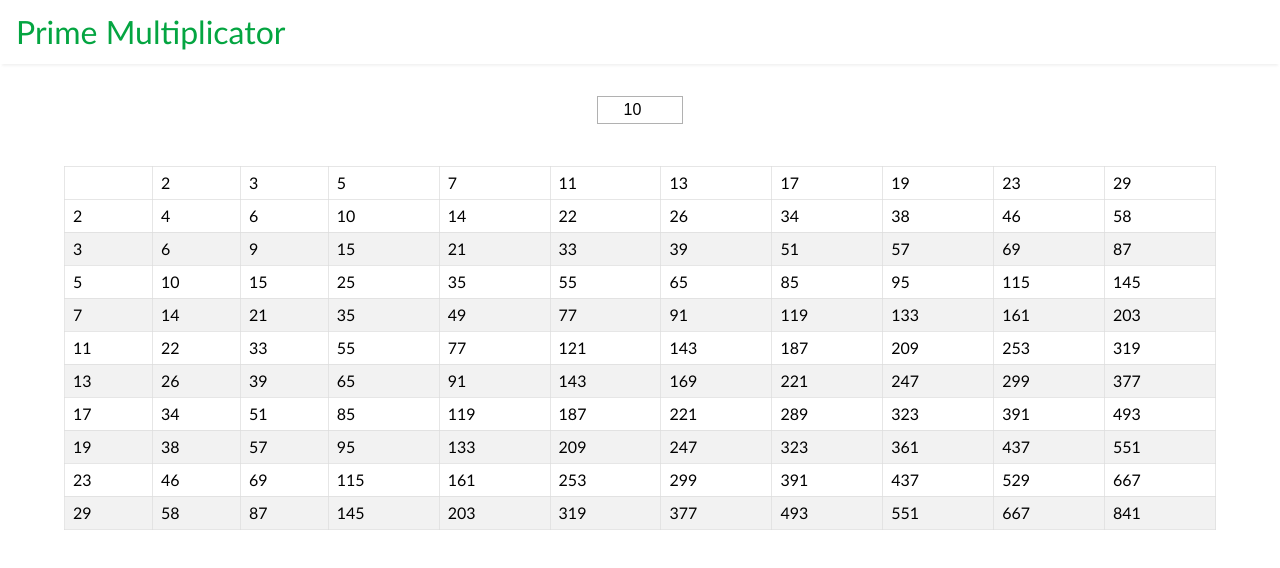
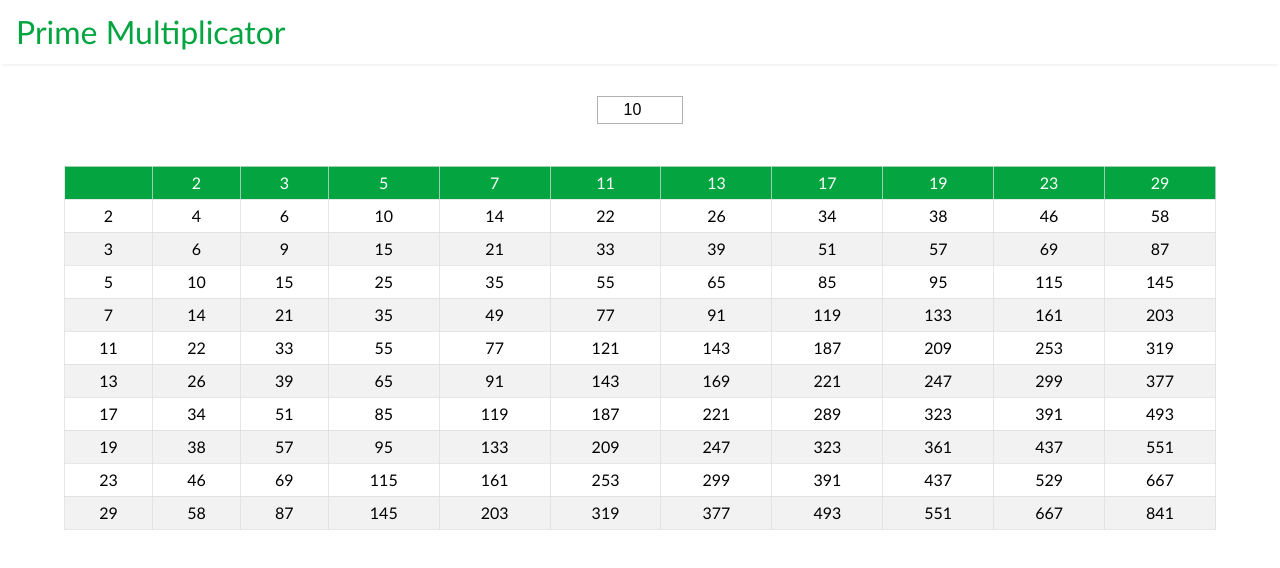
Before and after one commit to Oyekunle-Mark/prime-multiplicator, a React (Create React App) app: page / in a window 1280 px wide. Shown: the top 568 px of the page. Built offline with nearby package versions, Linux system fonts and the light colour scheme.

Commit message:
Added table header styles

```diff
--- a/src/components/table/Table.css
+++ b/src/components/table/Table.css
@@ -2,6 +2,7 @@ table {
   border-collapse: collapse;
   width: 90%;
   margin: 2rem 0;
+  text-align: center;
 }
 
 table td,
@@ -17,3 +18,14 @@ table tr:nth-child(even) {
 table tr:hover {
   background-color: #ddddddb9;
 }
+
+table thead tr {
+  padding-top: 12px;
+  padding-bottom: 12px;
+  background-color: #04a541;
+  color: #ffffff;
+}
+
+table thead tr:hover {
+  background-color: #04a541;
+}
```
